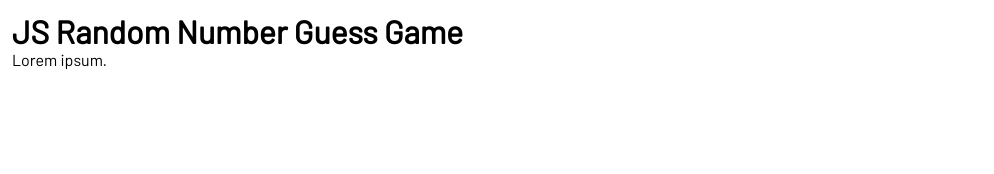
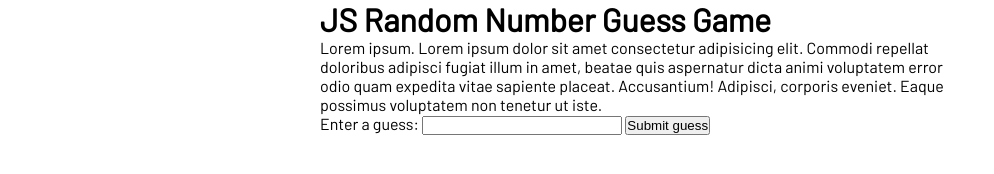
Before and after one commit to PhillipsJo860/js-num-game-starter, a plain HTML site: page index.html in a window 1280 px wide. Shown: the whole page, without its empty margins (0-994 px from the left). Drawn offline with Linux system fonts and the light colour scheme.

Commit message:
added content

```diff
--- a/index.html
+++ b/index.html
@@ -12,7 +12,22 @@
   </head>
   <body>
     <h1>JS Random Number Guess Game</h1>
-    <p>Lorem ipsum.</p>
+    <p>Lorem ipsum. Lorem ipsum dolor sit amet consectetur adipisicing elit. Commodi repellat doloribus adipisci fugiat illum in amet, beatae quis aspernatur dicta animi voluptatem error odio quam expedita vitae sapiente placeat. Accusantium!
+    Adipisci, corporis eveniet. Eaque possimus voluptatem non tenetur ut iste.</p>
+
+    <div class="form">
+      <label for="guessField">Enter a guess: </label>
+      <input type="number" min="1" max="100" id="guessField" class="guessField" required>
+      <input type="submit" value="Submit guess" class="guessSubmit">
+    </div>
+
+    <div class="relultParas">
+      <p class="guesses"></p>
+      <p class="lastResult"></p>
+      <p class="lowOrHi"></p>
+    </div>
+
+
     <script src="main.js"></script>
   </body>
 </html>
--- a/main.js
+++ b/main.js
@@ -1,3 +1,3 @@
-// Student Name
-// Current date
+// Joshua Phillips
+// 5/28/24
 // JS Random Number Guess Game
--- a/styles.css
+++ b/styles.css
@@ -1,5 +1,5 @@
-/* Student Name */
-/* Current date */
+/* Joshua Phillips */
+/* 5/28/24 */
 /* JS Random Number Guess Game */
 
 * {
@@ -8,7 +8,21 @@
   box-sizing: border-box;
 }
 
+
+
 body {
   font-family: 'Barlow', sans-serif;
-  margin: 0.75rem;
+  width: 50%;
+  max-width: 800px;
+  min-width: 480px;
+  margin: 0 auto;
 }
+
+.form input[type="number"] {
+  width: 200px;
+}
+
+.lastResult {
+  color: white;
+  padding: 3px;
+}
```
